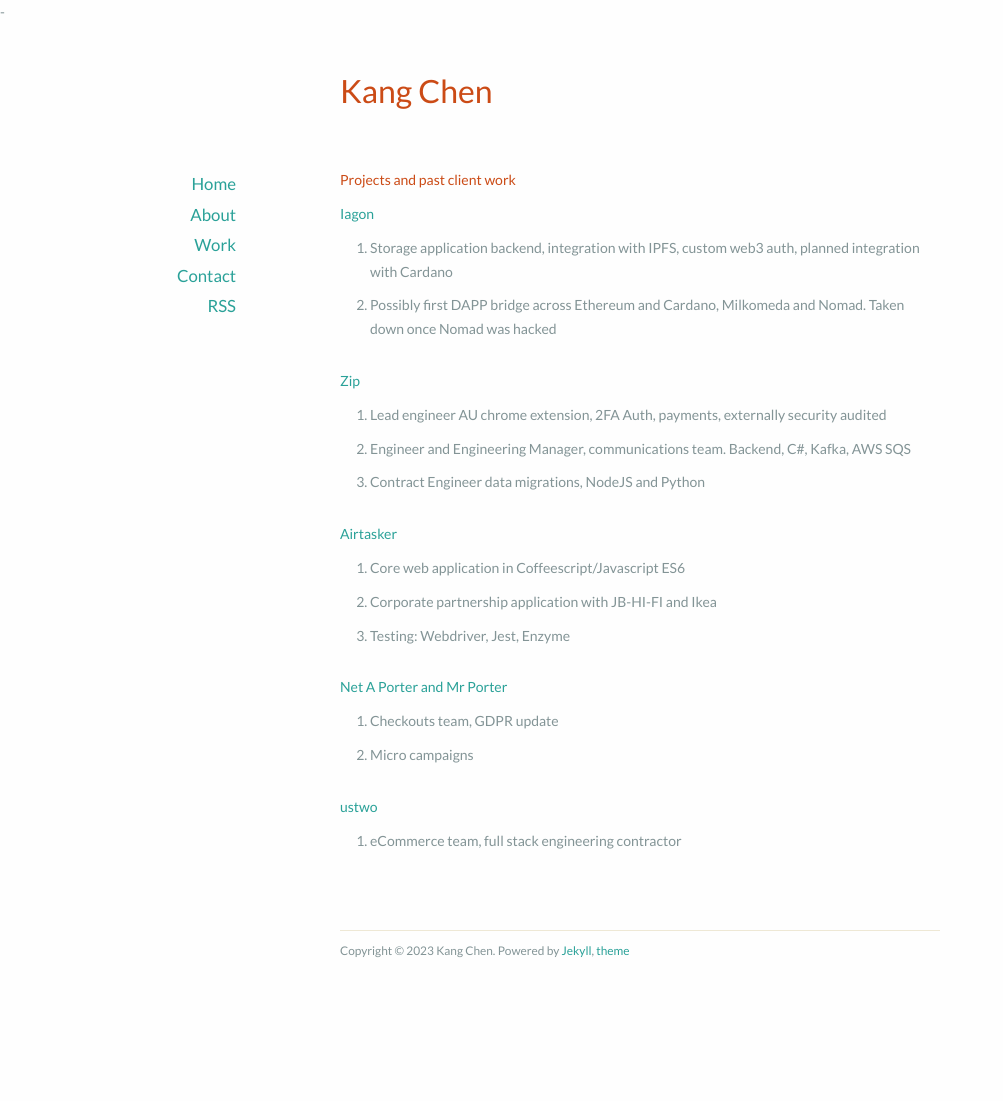
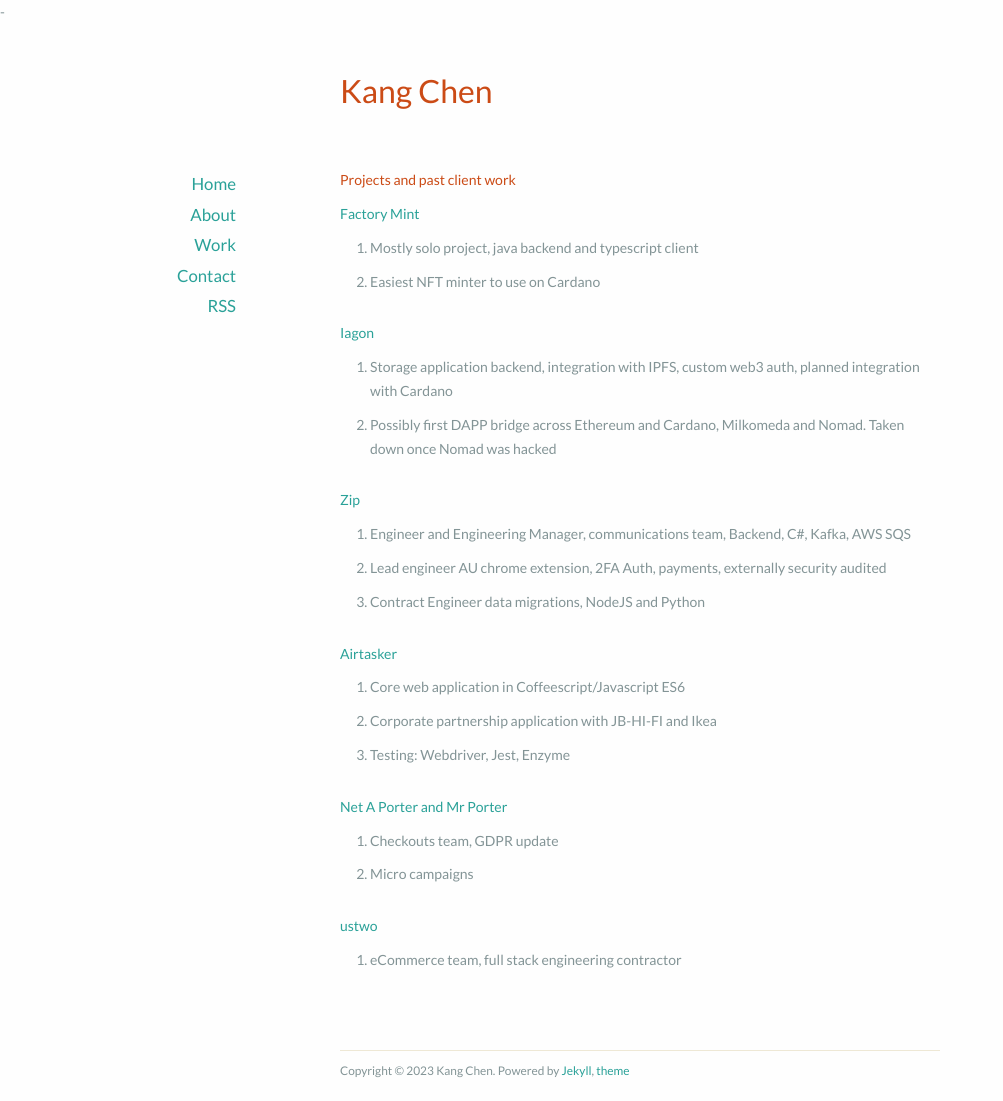
Before and after one commit to kang-chen/kang-chen.github.io, a Jekyll site: the page built from work/index.html, in a window 1280 px wide. Shown: the whole page, without its empty margins (0-1003 px from the left). Built offline with Jekyll 4.4.1, drawn with Linux system fonts in a browser that asks for light colours; nearby versions of some CDN libraries; before the commit the page ends 982 px from its top, so only the background shows below that.

Commit message:
another update

```diff
--- a/work/index.html
+++ b/work/index.html
@@ -6,6 +6,13 @@
 <div class="home-container">
   <div>
     <h3>Projects and past client work</h3>
+    <div>
+      <h3><a href="https://dev.factorymint.com/" target="_blank" rel="noopener noreferrer">Factory Mint</a></h3>
+      <ul>
+        <li>Mostly solo project, java backend and typescript client</li>
+        <li>Easiest NFT minter to use on Cardano</li>
+      </ul>
+    </div>
     <div>
       <h3><a href="https://iagon.com/" target="_blank" rel="noopener noreferrer">Iagon</a></h3>
       <ul>
@@ -16,8 +23,8 @@
     <div>
       <h3><a href="https://www.zip.co/" target="_blank" rel="noopener noreferrer">Zip</a></h3>
       <ul>
+        <li>Engineer and Engineering Manager, communications team, Backend, C#, Kafka, AWS SQS</li>
         <li>Lead engineer AU chrome extension, 2FA Auth, payments, externally security audited</li>
-        <li>Engineer and Engineering Manager, communications team. Backend, C#, Kafka, AWS SQS</li>
         <li>Contract Engineer data migrations, NodeJS and Python</li>
       </ul>
     </div>
```
